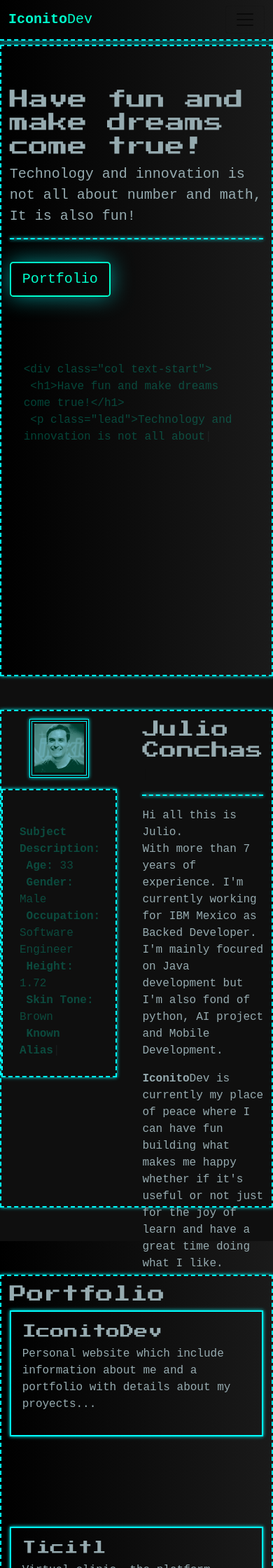
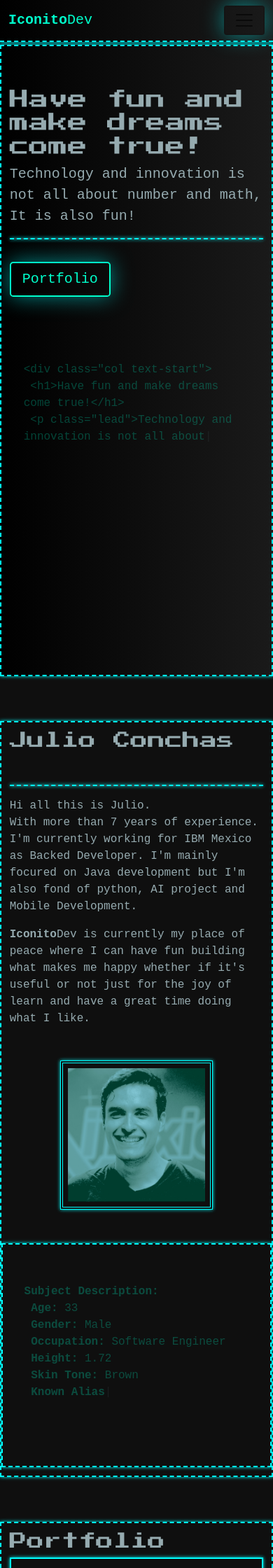
Before and after one commit to iconitodotcom/iconitodotcom, a Flask app: page / in a window 390 px wide. Shown: the top 2240 px of the page at 70% size. Run offline with Flask 3, Linux system fonts and the light colour scheme.

Commit message:
adding more responsive styles for the rest of sections

```diff
--- a/iconitodev/static/css/core/core.css
+++ b/iconitodev/static/css/core/core.css
@@ -110,9 +110,17 @@ body {
     {
         height: 50rem;
     }
+    #about-container
+    {
+        height: 50rem;
+    }
 }
 @media (min-width: 1200px) {
     #hero-container
+    {
+        height: 49rem;
+    }
+    #about-container
     {
         height: 49rem;
     }
@@ -122,10 +130,18 @@ body {
     {
         height: 48rem;
     }
+    #about-container
+    {
+        height: 48rem;
+    }
 }
 @media (min-width: 1700px) {
     #hero-container
     {
         height: 47rem;
     }
+    #about-container
+    {
+        height: 47rem;
     }
+}
--- a/iconitodev/templates/index.html
+++ b/iconitodev/templates/index.html
@@ -34,23 +34,36 @@
     </section>
 
     <!-- About Section -->
-    <section id="about" class="py-5">
+    <section id="about" style="padding-top: 4rem">
     <div class="container retro-border">
-        <div class="row gx-5" style="height: 81vh;">
+        <div class="row d-inline-block d-lg-flex" id="about-container">
+            <div class="col align-self-centerh-100 d-block d-lg-none mb-5">
+                <h2 id="aboutme">Julio Conchas</h2>
+                <hr class="retro-line">
+                <p class="secondary-txt-color">
+                    Hi all this is Julio.<br>
+                    With more than 7 years of experience. I'm currently working for IBM Mexico as Backed Developer.
+                    I'm mainly focured on Java development but I'm also fond of python, AI project and Mobile Development.
+                </p>
+                <p class="secondary-txt-color">
+                    <span class="fw-bold">Iconito</span>Dev is currently my place of peace where I can have fun building what makes me happy
+                    whether if it's useful or not just for the joy of learn and have a great time doing what I like.
+                </p>
+            </div>
             <div class="col">
                 <div class="row"></div>
-                <div class="row">
+                <div class="row mb-5">
                     <div class="col align-self-center text-center">
                         <img src="{{ url_for('static', filename='img/JulioTech.jpeg') }}" alt="" id="aboutimg" style="width: 60%; height:80%;">
                     </div>
                 </div>
-                <div class="row retro-border mt-3 w-80">
+                <div class="row retro-border mt-3" style="min-height: 20rem;">
                     <div class="code-box mx-auto text-start">
                         <span id="description-code" class="primary-txt-color"></span>
                     </div>
                 </div>
             </div>
-            <div class="col align-self-centerh-100">
+            <div class="col align-self-centerh-100 d-none d-lg-block">
                 <h2 id="aboutme">Julio Conchas</h2>
                 <hr class="retro-line">
                 <p class="secondary-txt-color">
@@ -68,7 +81,7 @@
     </section>
 
     <!-- Portfolio Section -->
-    <section id="portfolio" class="py-5 hero">
+    <section id="portfolio" style="padding-top: 4rem">
         <div class="container retro-border" >
           <h2>Portfolio</h2>
           <div class="row" style="height: 76vh;">
@@ -89,7 +102,7 @@
     </section>
 
     <!-- Contact Section start -->
-    <section id="contact" class="py-5">
+    <section id="contact"  style="padding-top: 4rem">
         <div class="container retro-border" style="height: 76vh;">
           <h2>Contact</h2>
           <p class="secondary-txt-color">Want to know more about me or <span class="fw-bold">Iconito</span>Dev send a message let's get it touch.</p>
--- a/iconitodev/templates/topnav.html
+++ b/iconitodev/templates/topnav.html
@@ -2,7 +2,7 @@
 <nav class="navbar navbar-expand-lg navbar-light bg-white fixed-top retro-nav-border">
   <div class="container">
     <a class="navbar-brand fw-bold" href="#" id="pagetitle">Iconito<span class="fw-lighter ">Dev</span></a>
-    <button class="navbar-toggler" type="button" data-bs-toggle="collapse" data-bs-target="#navbarNav">
+    <button class="navbar-toggler btn-retro" type="button" data-bs-toggle="collapse" data-bs-target="#navbarNav">
       <span class="navbar-toggler-icon"></span>
     </button>
 
```
Lines whose indentation alone changed are shown as unchanged.
